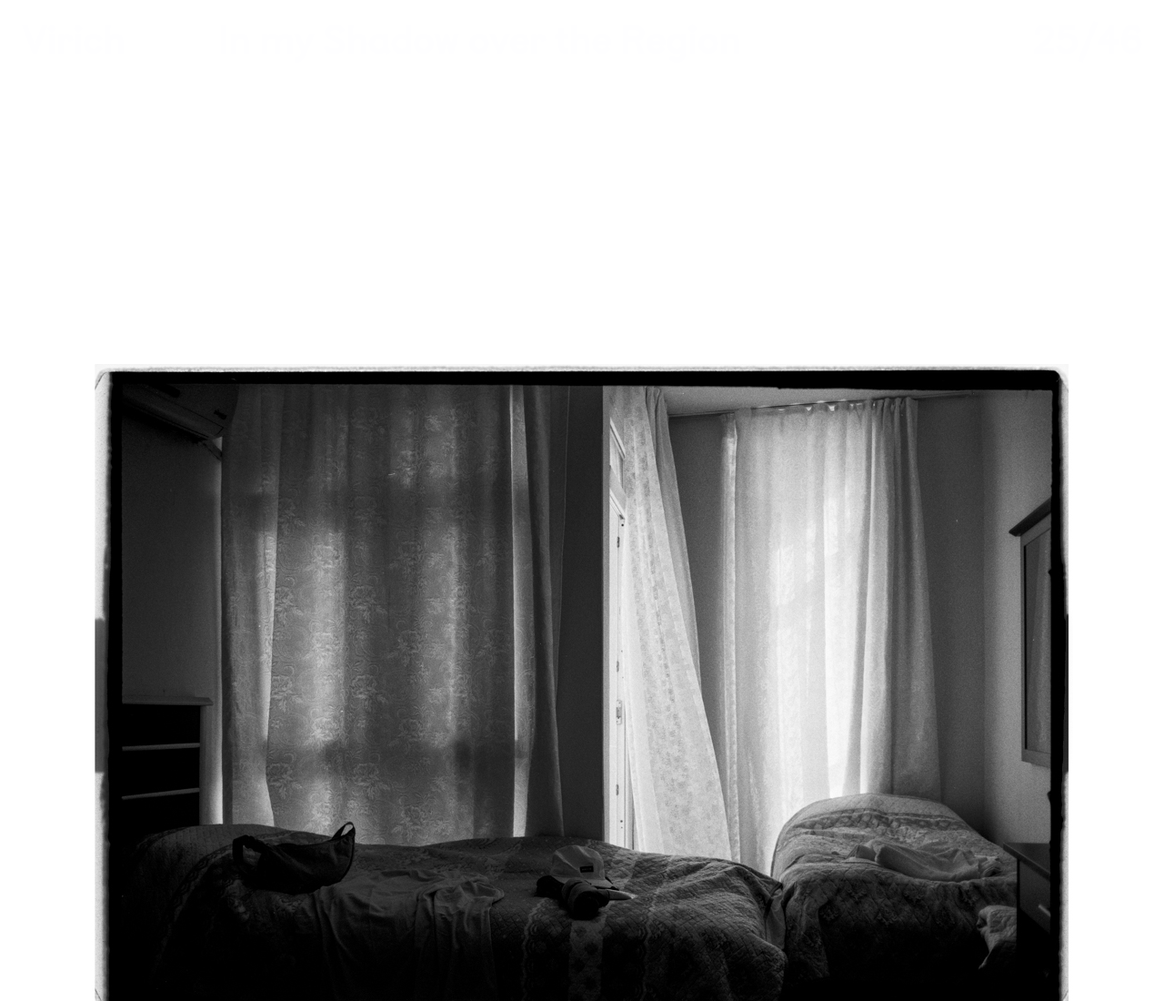
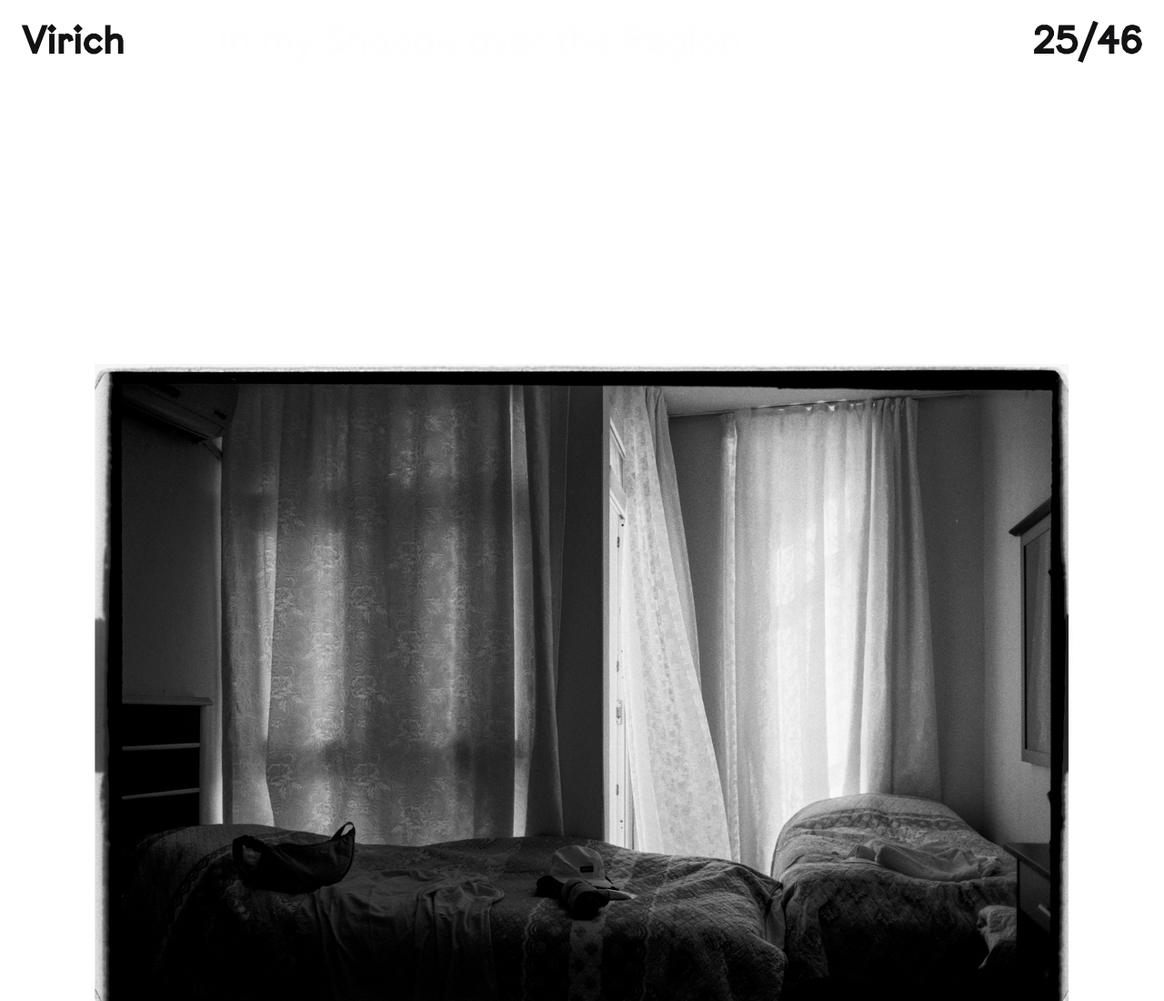
Before and after one commit to anto1/olyavirich.com, a plain HTML site: page index.html in a window 1280 px wide. Shown: the top 1100 px of the page at 91% size. Drawn offline with nearby package versions, Linux system fonts and the light colour scheme.

Commit message:
Update index.html

```diff
--- a/index.html
+++ b/index.html
@@ -32,23 +32,25 @@
       font-family: "btp", "Inter", helvetica, sans-serif;
       line-height: 1em;
       font-size: 40px;
-      color: #fefeff;
       margin: 0;
     }
 
     h1 {
       top: 24px;
       left: 24px;
+      color: #121214;
     }
 
     h2 {
       top: 24px;
       right: 24px;
+      color: #121214;
     }
 
     h3 {
       top: 24px;
       left: 240px;
+      color: #fefeff;
     }
 
     p,
```
